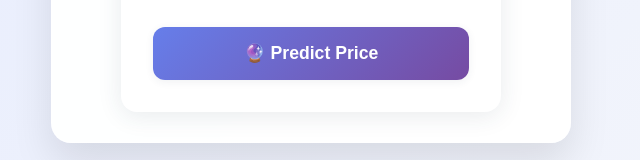
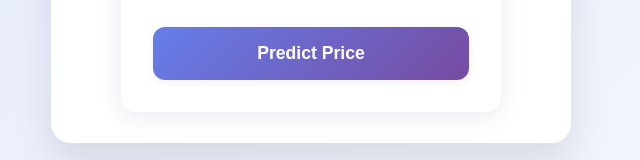
Before and after one commit to bvvivek6/Car_price_predicter, a plain HTML site: page frontend/index.html in a window 1280 px wide. Shown: the part 873-1033 px from the top of the page, 329-969 px from the left. Drawn offline with Linux system fonts and the light colour scheme.

Commit message:
Update button text for price prediction for clarity

```diff
--- a/frontend/index.html
+++ b/frontend/index.html
@@ -85,7 +85,7 @@
                     </div>
 
                     <button type="button" onclick="predict()" class="predict-btn">
-                        <span class="btn-text">🔮 Predict Price</span>
+                        <span class="btn-text">Predict Price</span>
                         <div class="btn-loading" style="display: none;">
                             <div class="spinner"></div>
                             Analyzing...
```
